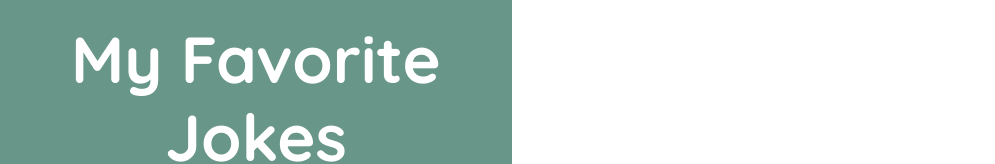
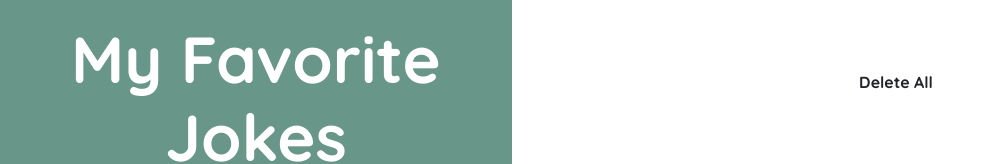
Before and after one commit to mknowlton89/dadjokegenerator, a plain HTML site: page favorites.html in a window 1280 px wide. Shown: the part 358-522 px from the top of the page, without its empty margins (0-995 px from the left). Drawn offline with nearby package versions, Linux system fonts and the light colour scheme.

Commit message:
delete all functionality

```diff
--- a/favorites.html
+++ b/favorites.html
@@ -37,9 +37,9 @@
             </div>
 
             <div id="favJokes" class="right-container">
-                <!-- <div class="delDiv">
+                <div class="delDiv">
                     <p id="deleteAll" onclick="deleteAll()">Delete All</p>
-                </div> -->
+                </div>
                 <list>
                     <ul id="favList"></ul>
                 </list>
--- a/scripts.js
+++ b/scripts.js
@@ -106,3 +106,9 @@ function loadFavorites() {
     }
 
 }
+
+function deleteAll() {
+
+    localStorage.clear("favs");
+
+}
```
